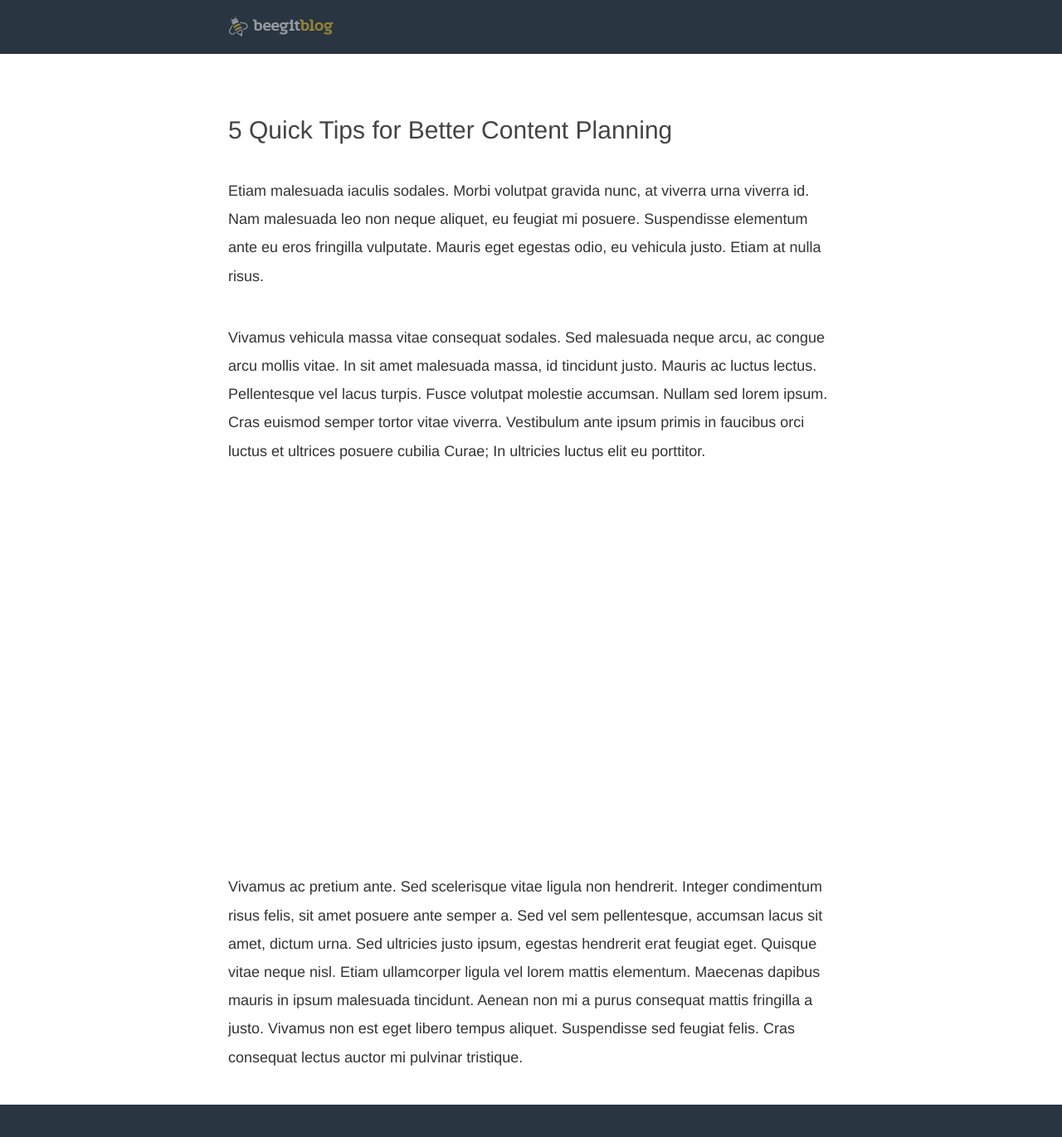
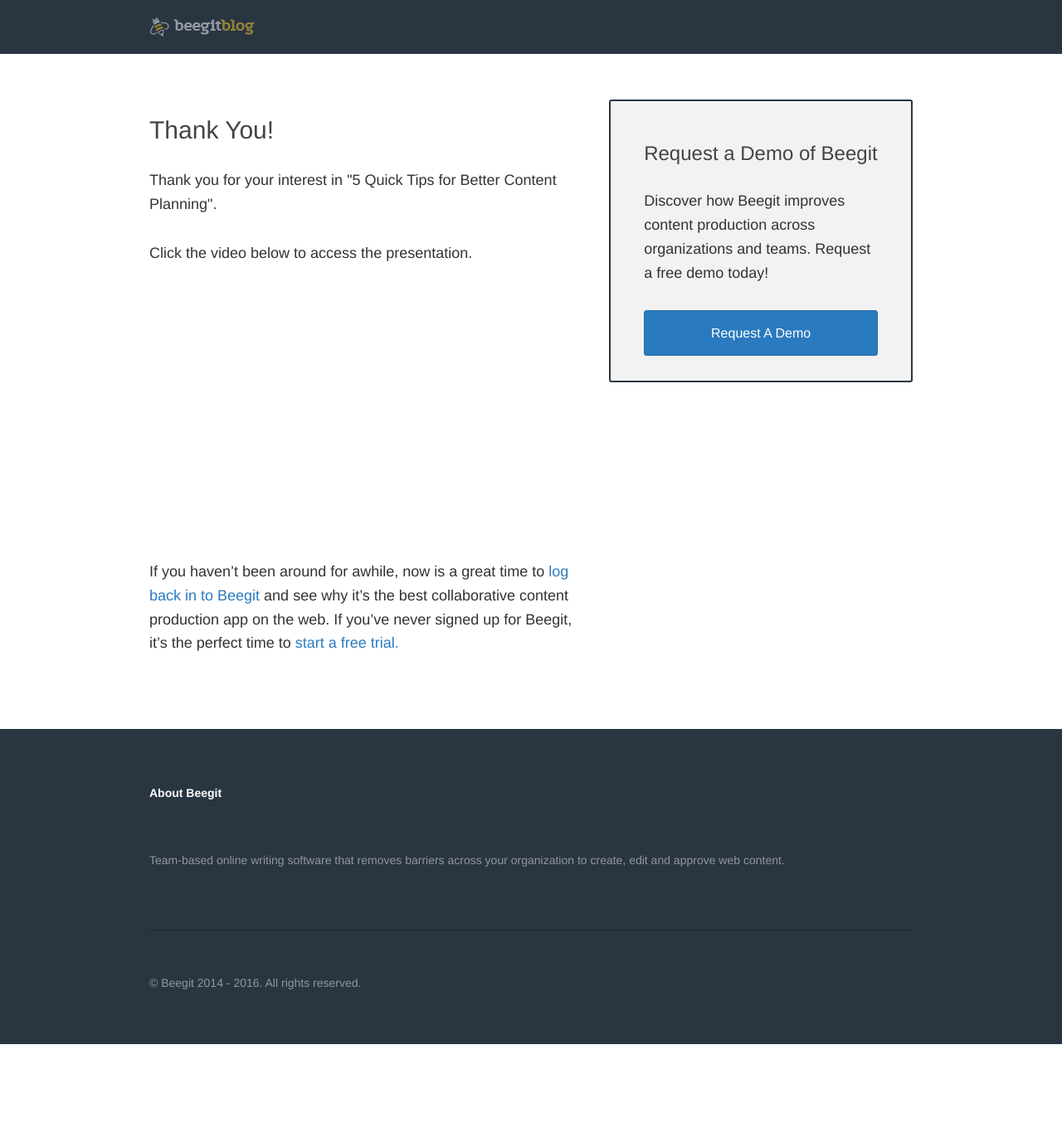
Before and after one commit to sancsoft/beegit.github.io, a Jekyll site: the page built from landing_pages/5-quick-tips-for-better-content-planning.html, in a window 1280 px wide and 1400 px high. Shown: the top 1371 px of the window at 83% size. Built offline with Jekyll 4.4.1, drawn with Linux system fonts in a browser that asks for light colours; nearby versions of some CDN libraries.

Commit message:
Created landing page and thank you page for content presentation video

```diff
--- a/_layouts/landing_page.html
+++ b/_layouts/landing_page.html
@@ -9,7 +9,7 @@
       <nav class="navbar navbar-inverse navbar-fixed-top site-header" role="navigation">
         <div class="container">
           <div>
-            <div class="col-sm-8 col-sm-offset-2">
+            <div class="col-sm-10 col-sm-offset-1">
               <div class="navbar-header">
                 <a class="navbar-brand" href="/">
                   <img alt="Brand" src="/assets/beegitBlogLogo.gif">
@@ -28,9 +28,9 @@
             </div>
       </nav>
     <div class="container-fluid">
-      <div class="row">
         <div class="container">
-          <div class="col-sm-8 col-sm-offset-2" style="margin-top: 120px;">
+          <div class="lp-content">
+            <div class="col-sm-10 col-sm-offset-1" style="margin-top: 120px;">
             {{ content }}
           </div>
           </div>
@@ -38,17 +38,15 @@
     </div>
     <div class="footer">
         <div class="container">
-        <div class="wrapper">
-          <div class="col-sm-8 col-sm-offset-2 footer-column">
+            <div class="col-sm-10 col-sm-offset-1 footer-column">
               <h3>About Beegit</h3>
                 <p>Team-based online writing software that removes barriers across your organization to create, edit and approve web content.</p>
             </div>
-        <div class="col-sm-8 col-sm-offset-2">
+          <div class="col-sm-10 col-sm-offset-1">
             <hr>
               <p class="copyright">&copy; Beegit 2014 - {{ site.time | date: '%Y' }}. All rights reserved.</p>
             </div>
       </div>
     </div>
-
   </body>
 </html>
--- a/css/main.css
+++ b/css/main.css
@@ -49,6 +49,10 @@
 
 a:hover {
   color: #333; text-decoration: none;
+}
+
+.navbar {
+  z-index: 10000001;
 }
 
 .navbar-inverse {
@@ -114,7 +118,23 @@
   margin: 40px auto;
 }
 
-.post-content li {
+.lp-content p {
+  color: #333;
+  font-weight: 300;
+  font-size: 18px;
+  line-height: 1.6;
+  margin: 30px auto;
+}
+
+.lp-content ul, .lp-content ol {
+  color: #333;
+  font-weight: 300;
+  font-size: 18px;
+  line-height: 1.9;
+  margin: 40px 0 40px 30px;
+}
+
+.post-content li, .p-content li {
   padding-bottom: 20px;
 }
 
@@ -1342,3 +1362,66 @@
   }
 
 }
+
+form {
+  width: 100% !important;
+  background-color: #f2f2f2 !important;
+  padding: 0 !important;
+}
+
+.form-wrapper {
+  width: 100% !important;
+  border: 2px solid #2a3542 !important;
+  padding: 30px 40px !important;
+  margin-bottom: 60px !important;
+  background-color: #f2f2f2;
+  border-radius: 3px;
+}
+
+.form-wrapper img {
+  margin-top: 20px;
+}
+
+form #_form_1_submit {
+  border-radius: 3px !important;
+  padding: 12px 24px !important;
+  color: #fff !important;
+  background-color: #e49436 !important;
+  border-color: #e18820 !important;
+  margin-top: 20px;
+}
+
+select {
+  display: block;
+  width: 100%;
+  padding: .375rem .75rem;
+  font-size: 1rem;
+  height: 42px;
+  line-height: 1.5;
+  color: #55595c;
+  background-color: #fff;
+  background-image: none;
+  border: 1px solid #ccc;
+  border-radius: .25rem;
+  width: 100% !important;
+}
+
+input[type="text"], input[type="email"] {
+  display: block;
+  width: 100%;
+  padding: .375rem .75rem;
+  font-size: 1rem;
+  height: 42px;
+  line-height: 1.5;
+  color: #55595c;
+  background-color: #fff;
+  background-image: none;
+  border: 1px solid #ccc;
+  border-radius: .25rem;
+  width: 100% !important;
+}
+
+input[type="text"]:focus, input[type="email"]:focus {
+  border-color: #66afe9 !important;
+  outline: 0;
+}
--- a/landing_pages/5-quick-tips-for-better-content-planning.html
+++ b/landing_pages/5-quick-tips-for-better-content-planning.html
@@ -1,16 +1,26 @@
 ---
 layout: landing_page
 noindex: true
-title: 5 Quick Tips for Better Content Planning
+title: Thank You!
 permalink: /5-quick-tips-for-better-content-planning/
 ---
 
+<div class="row">
+  <div class="col-sm-7">
+    <h2>{{page.title}}</h2>
+    <p>Thank you for your interest in <strong>"5 Quick Tips for Better Content Planning"</strong>.</p>
+    <p> Click the video below to access the presentation.</p>
 
-<h2>{{page.title}}</h2>
-<p>Etiam malesuada iaculis sodales. Morbi volutpat gravida nunc, at viverra urna viverra id. Nam malesuada leo non neque aliquet, eu feugiat mi posuere. Suspendisse elementum ante eu eros fringilla vulputate. Mauris eget egestas odio, eu vehicula justo. Etiam at nulla risus.</p>
-
-<p>Vivamus vehicula massa vitae consequat sodales. Sed malesuada neque arcu, ac congue arcu mollis vitae. In sit amet malesuada massa, id tincidunt justo. Mauris ac luctus lectus. Pellentesque vel lacus turpis. Fusce volutpat molestie accumsan. Nullam sed lorem ipsum. Cras euismod semper tortor vitae viverra. Vestibulum ante ipsum primis in faucibus orci luctus et ultrices posuere cubilia Curae; In ultricies luctus elit eu porttitor.</p>
-
-<script charset="ISO-8859-1" src="//fast.wistia.com/assets/external/E-v1.js" async></script><div class="wistia_responsive_padding" style="padding:56.4% 0 0 0;position:relative;"><div class="wistia_responsive_wrapper" style="height:100%;left:0;position:absolute;top:0;width:100%;"><span class="wistia_embed wistia_async_xf5omc6d58 popover=true popoverAnimateThumbnail=true videoFoam=true" style="display:inline-block;height:100%;width:100%">&nbsp;</span></div></div>
-
-<p>Vivamus ac pretium ante. Sed scelerisque vitae ligula non hendrerit. Integer condimentum risus felis, sit amet posuere ante semper a. Sed vel sem pellentesque, accumsan lacus sit amet, dictum urna. Sed ultricies justo ipsum, egestas hendrerit erat feugiat eget. Quisque vitae neque nisl. Etiam ullamcorper ligula vel lorem mattis elementum. Maecenas dapibus mauris in ipsum malesuada tincidunt. Aenean non mi a purus consequat mattis fringilla a justo. Vivamus non est eget libero tempus aliquet. Suspendisse sed feugiat felis. Cras consequat lectus auctor mi pulvinar tristique.</p>
+    <script charset="ISO-8859-1" src="//fast.wistia.com/assets/external/E-v1.js" async></script><div class="wistia_responsive_padding" style="padding:56.4% 0 0 0;position:relative;"><div class="wistia_responsive_wrapper" style="height:100%;left:0;position:absolute;top:0;width:100%;"><span class="wistia_embed wistia_async_xf5omc6d58 popover=true popoverAnimateThumbnail=true videoFoam=true" style="display:inline-block;height:100%;width:100%">&nbsp;</span></div></div>
+    <p>If you haven’t been around for awhile, now is a great time to <a href="https://beegit.com/login" target="_blank">log back in to Beegit</a> and see why it’s the best collaborative content production app on the web. If you’ve never signed up for Beegit, it’s the perfect time to <a href="https://beegit.com/signup/starter" target="_blank">start a free trial.</a></p>
+    <p></p>
+    <p>&nbsp;</p>
+</div>
+<div class="col-sm-5">
+    <div class="form-wrapper">
+      <h3>Request a Demo of Beegit</h3>
+      <p>Discover how Beegit improves content production across organizations and teams. Request a free demo today!</p>
+      <a href="https://beegit.com/contact" target="_blank" class="btn btn-primary btn-lg btn-block">Request A Demo</a>
+    </div>
+  </div>
+</div>
```
Also changed, not shown: content_strategy/_posts/2016-04-08-quick-tips-on-content-production.md (+1 -1 lines), landing_pages/get-5-quick-tips-form.html (added, +36 -0 lines), assets/landing-page-video-cap.jpg (added). Lines whose indentation alone changed are shown as unchanged.
